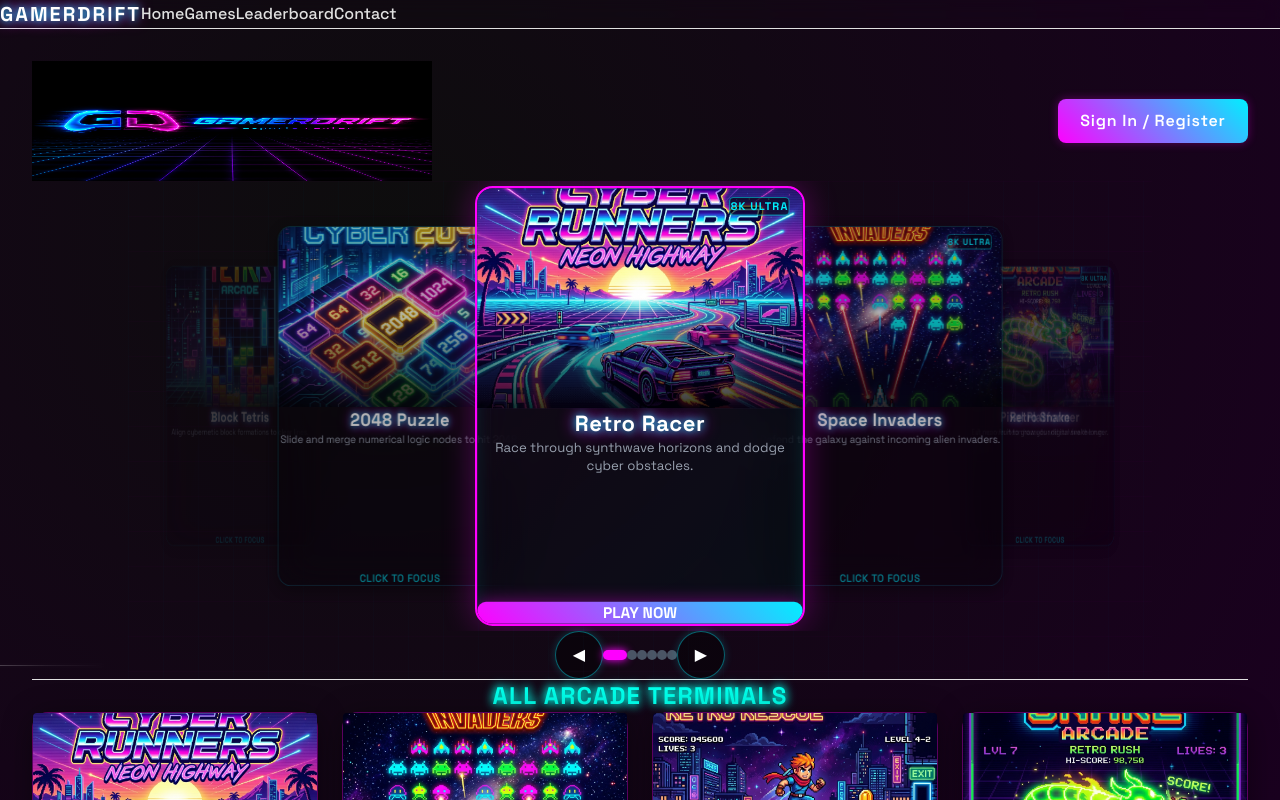
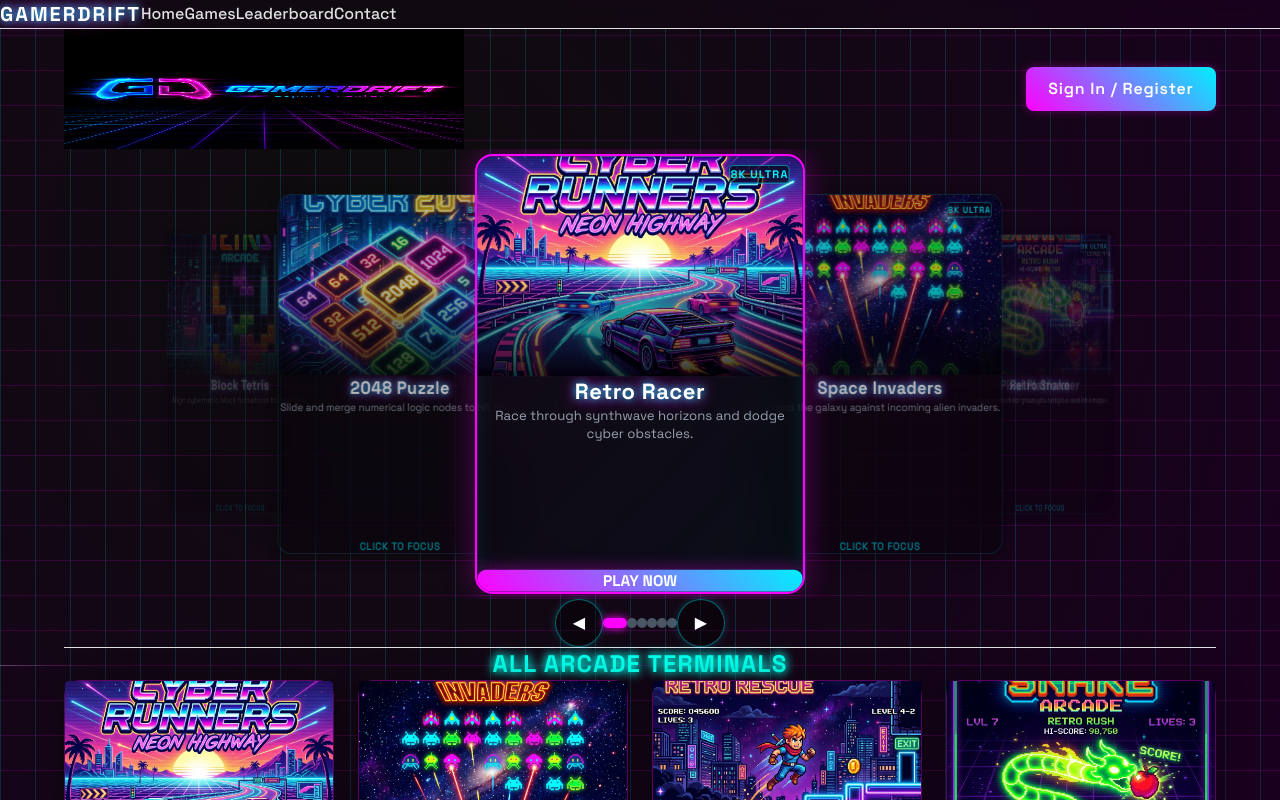
Before and after one commit to gamerdrift/gamerdrift.github.io, a Next.js app: page / in a window 1280 px wide. Built offline with nearby package versions, Linux system fonts and the light colour scheme; no server answers.

Commit message:
Unify grid layouts and background-attachment fixed across all tabs

```diff
--- a/app/page.tsx
+++ b/app/page.tsx
@@ -17,7 +17,8 @@ export default function Home() {
         <meta property="og:url" content="https://gamerdrift.com" />
         <meta name="twitter:card" content="summary_large_image" />
       </Head>
-      <div className="container flex flex-col items-center">
+      <div className="w-full min-h-screen py-12 px-4 md:px-8 bg-cyber-grid flex flex-col items-center">
+        <div className="w-full max-w-6xl flex flex-col items-center">
           <div className="flex justify-between items-center w-full mb-4">
             <h1 className="h-[120px] flex items-center">
               <img
@@ -42,6 +43,7 @@ export default function Home() {
           </div>
           <button className="neon-button mt-8">Load More</button>
         </div>
+      </div>
     </>
   );
 }
--- a/styles/cyberpunk.css
+++ b/styles/cyberpunk.css
@@ -97,11 +97,13 @@ body {
   background-image:
     linear-gradient(to right, rgba(0, 240, 255, 0.15) 1px, transparent 1px),
     linear-gradient(to bottom, rgba(255, 0, 255, 0.15) 1px, transparent 1px);
+  background-attachment: fixed;
 }
 html:not(.dark) .bg-cyber-grid {
   background-image:
     linear-gradient(to right, rgba(0, 136, 204, 0.15) 1px, transparent 1px),
     linear-gradient(to bottom, rgba(217, 0, 185, 0.15) 1px, transparent 1px);
+  background-attachment: fixed;
 }
 
 /* Dynamic Silver Beams Travelling along Grid Lines */
```
Lines whose indentation alone changed are shown as unchanged.
